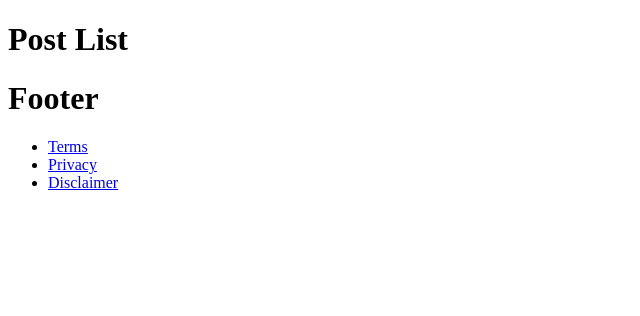
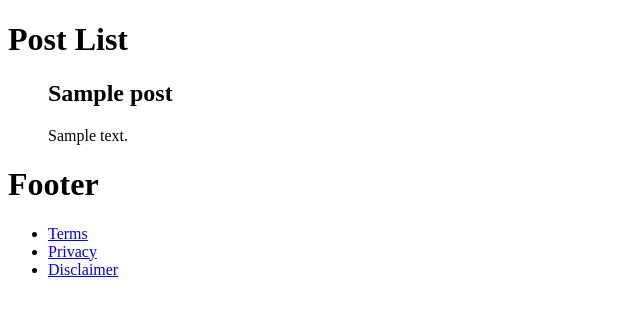
Before and after one commit to lioliolio/blog_practice, a Django app: template blog/blog/templates/posts/list.html in a window 1280 px wide. Shown: the part 134-450 px from the top of the page, without its empty margins (0-640 px from the left). Run offline with Django 3.2, Linux system fonts and the light colour scheme; the template is opened without the code that fills it: most values are stand-ins (such as "Sample title", 1, 10 or a date in 2020).

Commit message:
update posts list view

```diff
--- a/blog/blog/templates/posts/list.html
+++ b/blog/blog/templates/posts/list.html
@@ -2,4 +2,10 @@
 
 {% block content %}
 <h1>Post List</h1>
+<ul>
+    {% for post in posts %}
+    <h2>{{ post.title }}</h2>
+    <p>{{ post.content }}</p>
+    {% endfor %}
+</ul>
 {% endblock %}
--- a/blog/blog/views/posts/list.py
+++ b/blog/blog/views/posts/list.py
@@ -1,9 +1,13 @@
 from django.shortcuts import render
+
+from blog.models import Post
 
 
 def list(request):
     return render(
         request,
         "posts/list.html",
-        {},
+        {
+            "posts": Post.objects.all(),
+        },
     )
```
